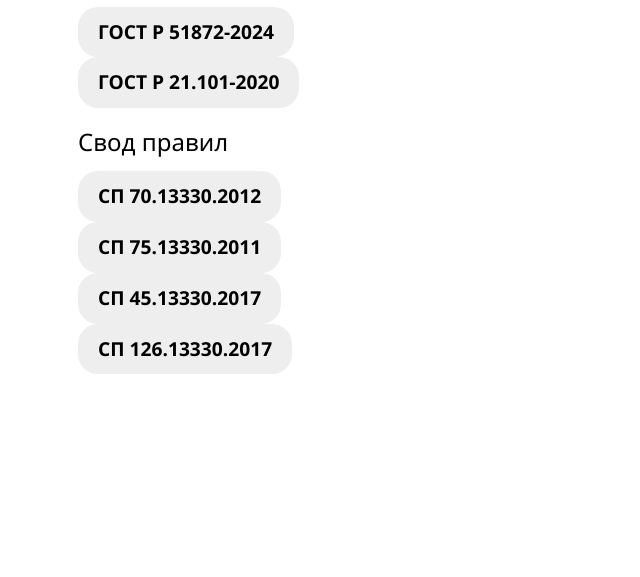
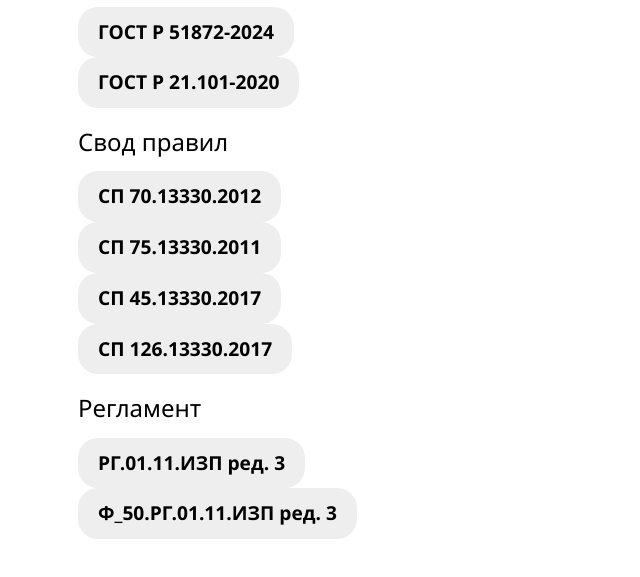
Before and after one commit to adlenadlen/psmgeo, a plain HTML site: page 140/ntd.html in a window 1280 px wide. Shown: the part 143-720 px from the top of the page, without its empty margins (132-772 px from the left). Drawn offline with Linux system fonts and the light colour scheme.

Commit message:
Update ntd.html

```diff
--- a/140/ntd.html
+++ b/140/ntd.html
@@ -14,7 +14,7 @@
 		<h1>Нормативная документация</h1>
 		<section>
 			<h2>ГОСТ</h2>
-			<div>
+			<div class="vertical">
 				<a href="/r/gostr51872" class="b">ГОСТ Р 51872-2024</a>
 			</div>
 			<div>
@@ -23,7 +23,7 @@
 		</section>
 		<section>
 			<h2>Свод правил</h2>
-			<div>
+			<div class="vertical">
 				<a href="/r/sp70" class="b">СП 70.13330.2012</a>
 			</div>
 			<div>
@@ -36,6 +36,15 @@
 				<a href="/r/sp126" class="b">СП 126.13330.2017</a>
 			</div>
 		</section>
+		<section>
+			<h2>Регламент</h2>
+			<div class="vertical">
+				<a href="/r/rg" class="b">РГ.01.11.ИЗП ред. 3</a>
+			</div>
+			<div>
+				<a href="/r/rg50" class="b">Ф_50.РГ.01.11.ИЗП ред. 3</a>
+			</div>
+		</section>
 	</div>
 </body>
 
```
